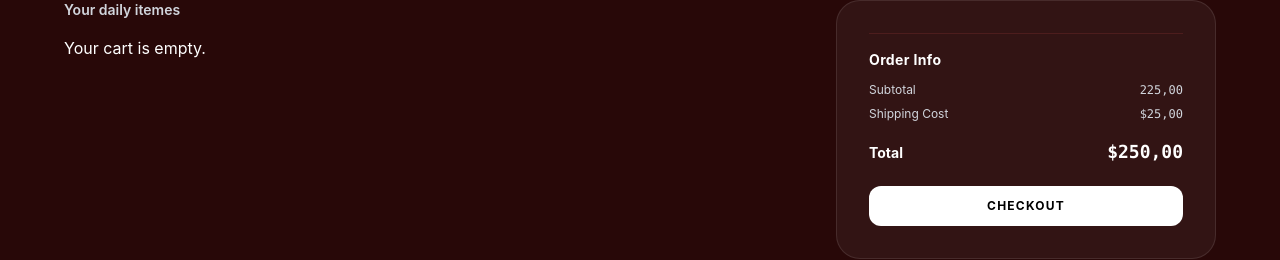
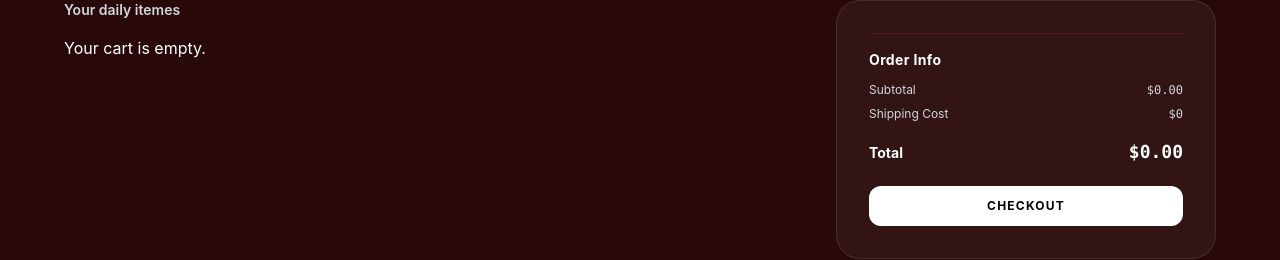
Before and after one commit to 7-Tarun/E-Commerce-Cart, a React (Vite) app: page /Cart in a window 1280 px wide. Shown: the part 237-497 px from the top of the page. Built offline with nearby package versions, Linux system fonts and the light colour scheme.

Commit message:
implement cart summary calculations and enhance product card with quantity controls

```diff
--- a/src/components/CartSummary.jsx
+++ b/src/components/CartSummary.jsx
@@ -1,4 +1,12 @@
+import { useCart } from "../contexts/CartContext"
+
+
 function CartSummery() {
+    const {cart} = useCart();
+    const subTotal = cart.reduce((acc, item) => acc+(item.price * item.quantity), 0);
+    const shippingCost = subTotal > 0 ? 30 : 0;
+    const finalCost = shippingCost + subTotal;
+
     return (
         <>
             <div className="border-t border-[#4d1d1d] pt-4">
@@ -7,17 +15,17 @@ function CartSummery() {
                 <div className="space-y-2 text-xs text-gray-300">
                     <div className="flex justify-between">
                         <span>Subtotal</span>
-                        <span className="font-mono">225,00</span>
+                        <span className="font-mono">${subTotal.toFixed(2)}</span>
                     </div>
                     <div className="flex justify-between">
                         <span>Shipping Cost</span>
-                        <span className="font-mono">$25,00</span>
+                        <span className="font-mono">${shippingCost}</span>
                     </div>
 
 
                     <div className="flex justify-between items-baseline pt-2 text-white">
                         <span className="font-bold text-sm">Total</span>
-                        <span className="text-lg font-black font-mono">$250,00</span>
+                        <span className="text-lg font-black font-mono">${finalCost.toFixed(2)}</span>
                     </div>
                 </div>
 
--- a/src/components/ProductCard.jsx
+++ b/src/components/ProductCard.jsx
@@ -2,7 +2,8 @@ import { useCart } from "../contexts/CartContext"
 
 function ProductCard({ product }) {
 
-    const {addToCart} = useCart();
+    const {addToCart, cart, decreaseQuantity} = useCart();
+    const cartItem = cart.find(item => item.id === product.id);
 
     return (
         <>
@@ -17,12 +18,25 @@ function ProductCard({ product }) {
                 <div className="mt-auto flex justify-between items-center pt-4 border-t border-gray-50">
                     <span className="text-2xl font-black text-gray-900">${product.price}</span>
 
-
-                    <button className="bg-orange-500 text-white px-4 py-2 rounded-lg font-semibold hover:bg-orange-600 transition-colors cursor-pointer"
+{!cartItem ? (
+    <button className="bg-orange-500 text-white px-4 py-2 rounded-lg font-semibold hover:bg-orange-600 transition-colors cursor-pointer"
                     onClick={() => addToCart(product)}
                     >
                         Add to Cart
                     </button>
+) : (
+<div className="flex items-center space-x-2 bg-[#280808] px-2 py-1 rounded-lg text-xs">
+                        <button className="text-gray-400 hover:text-white px-1"
+                        onClick={() => decreaseQuantity(product.id)}
+                        >-</button>
+                        <span className="font-mono text-[11px] text-white">{cartItem.quantity}</span>
+                        <button className="text-gray-400 hover:text-white px-1"
+                        onClick={() => addToCart(product)}
+                        >+</button>
+                    </div>
+)}
+
+
                 </div>
             </article>
         </>
@@ -30,3 +44,5 @@ function ProductCard({ product }) {
 }
 
 export default ProductCard
+
+{/*  */}
--- a/src/contexts/CartContext.jsx
+++ b/src/contexts/CartContext.jsx
@@ -22,7 +22,7 @@ export const CartProvider = ({children}) => {
     }
 
     const removeCart = (productID) => {
-        const userConfirmed = window.confirm("Kya aap is item ko cart se hatana chahte hain?");
+        const userConfirmed = window.confirm("Remove Item From Cart?");
         if(!userConfirmed) {
             return;
         }
```
